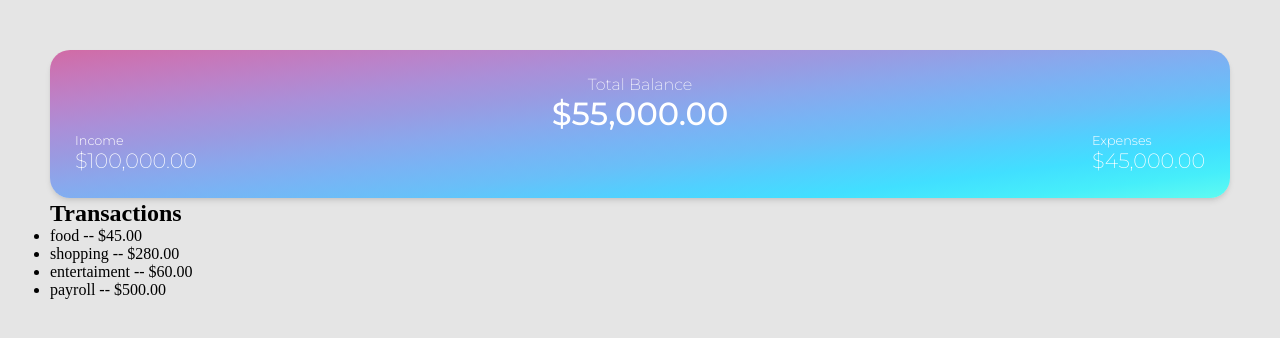
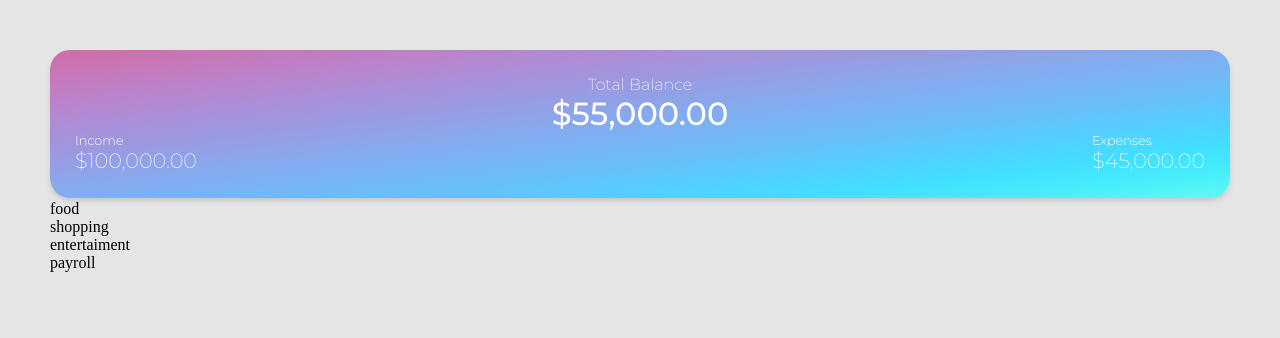
Before and after one commit to efrainlav/Angular_Expenses_Tracker, an Angular app in the folder angular17-expenses-tracker/: page / in a window 1280 px wide. Shown: the top 338 px of the page. Built offline with nearby package versions, Linux system fonts and the light colour scheme.

Commit message:
Angular: Componente Transaction y consulta de parametro category usando Input. ELM

```diff
--- /dev/null
+++ b/angular17-expenses-tracker/src/app/components/transaction/transaction.component.html
@@ -0,0 +1 @@
+<p>{{ transaction.category }}</p>
--- a/angular17-expenses-tracker/src/app/components/transactions/transactions.component.html
+++ b/angular17-expenses-tracker/src/app/components/transactions/transactions.component.html
@@ -1,7 +1,3 @@
-<h2>Transactions</h2>
-<!-- <p>Hay {{ transactions.length }} transacciones</p> -->
-<ul>
-  @for(transaction of transactions; track transaction.id){
-  <li>{{ transaction.category }} -- {{ transaction.amount | currency }}</li>
-  }
-</ul>
+@for(transaction of transactions; track transaction.id){
+<app-transaction [transaction]="transaction" />
+}
```
Also changed, not shown: angular17-expenses-tracker/src/app/components/transaction/transaction.component.ts (added, +16 -0 lines), angular17-expenses-tracker/src/app/components/transactions/transactions.component.ts (+5 -2 lines), angular17-expenses-tracker/src/app/components/transaction/transaction.component.scss (added), 1 other file (tests, documents, lock files or other folders).
